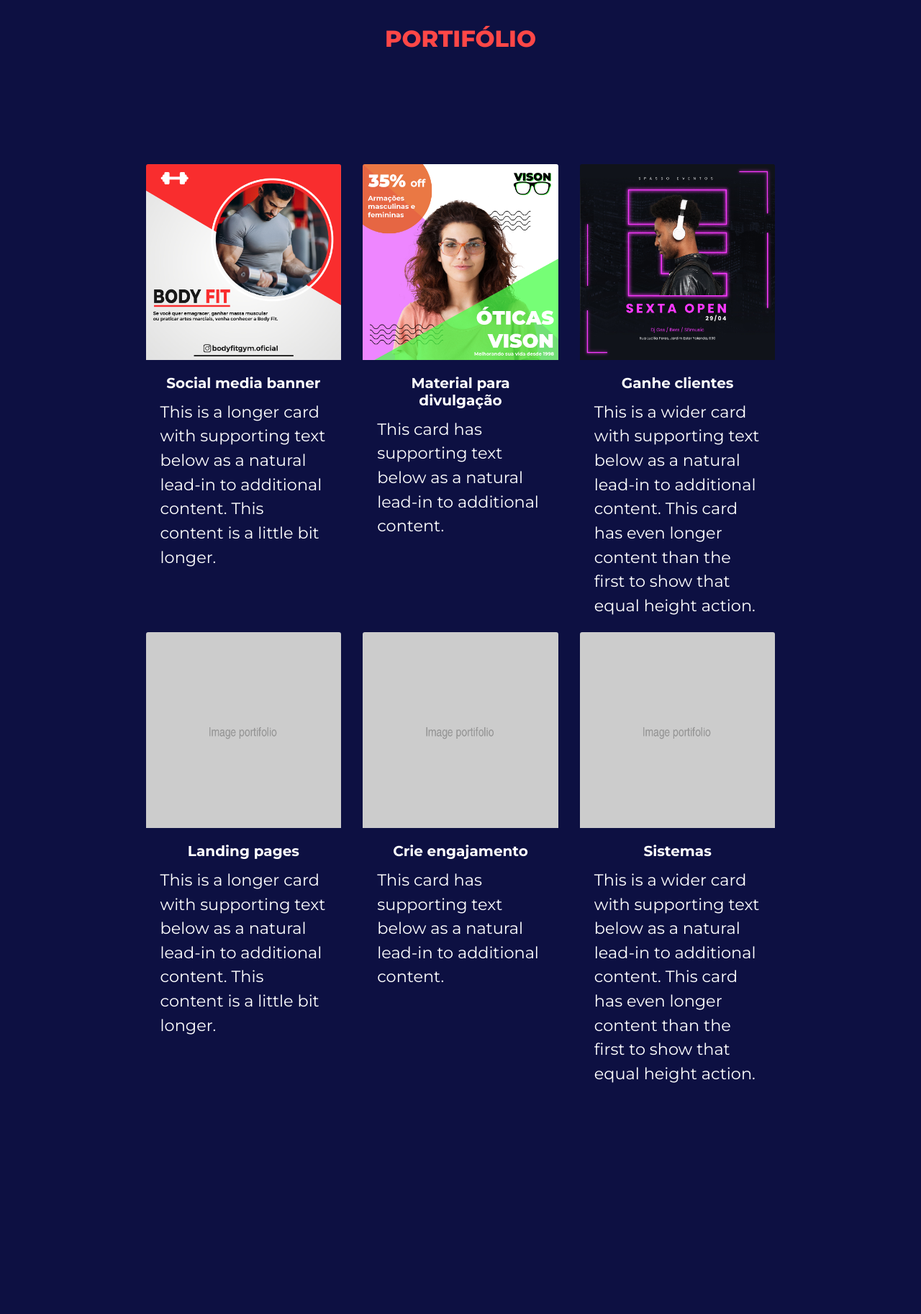
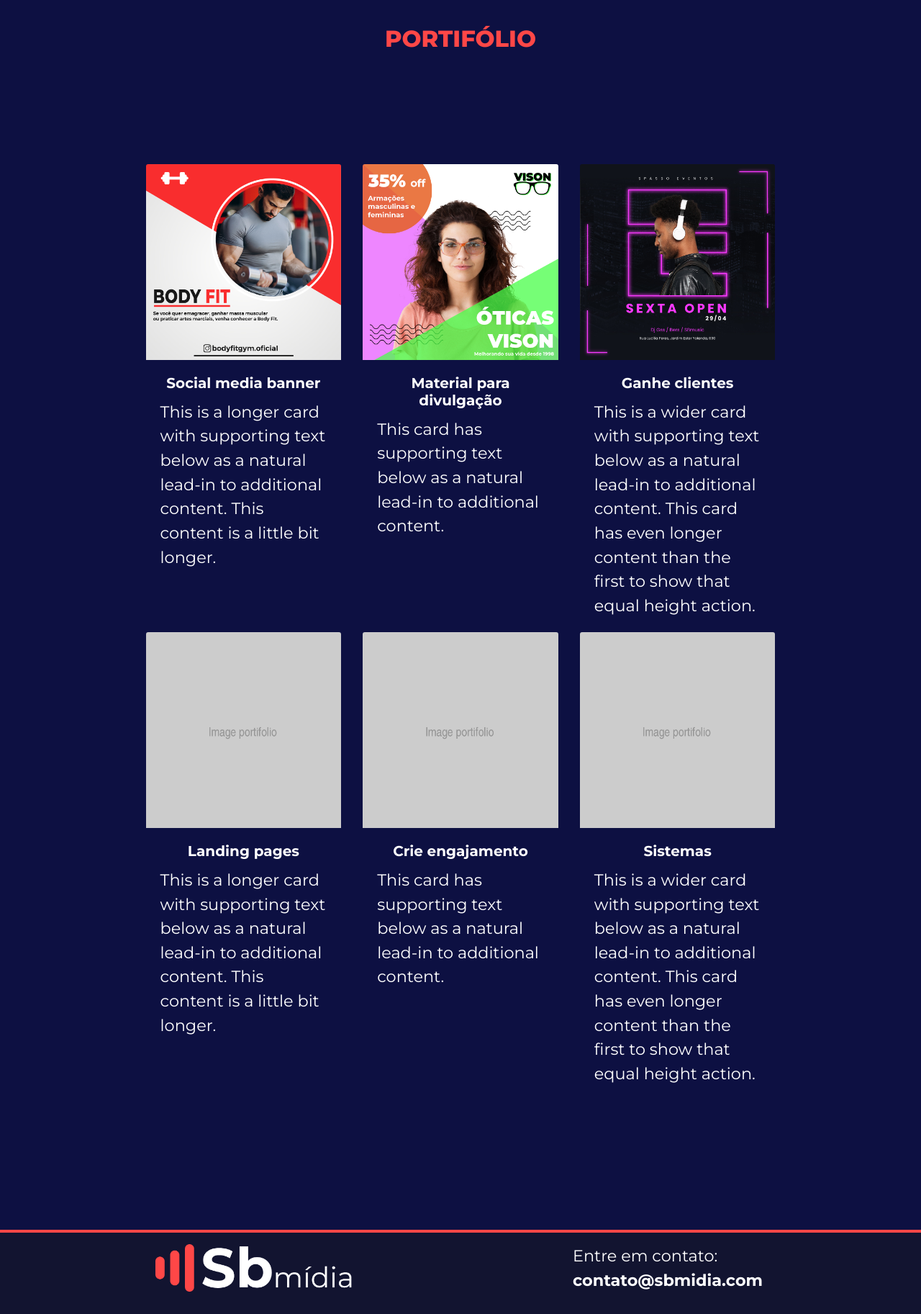
Before and after one commit to Bersanii/SbMidia, a PHP site: page / in a window 1280 px wide. Shown: the part 4040-5865 px from the top of the page at 72% size. Before the commit the page ends 5544 px from the top, so only its background shows below. Run offline with PHP 8.4, Linux system fonts and the light colour scheme.

Commit message:
footer e modal feitos

```diff
--- a/index.php
+++ b/index.php
@@ -25,7 +25,7 @@
           <br>
           <li class="navbarSpace d-flex align-content-around flex-wrap" style="margin-right: 35px"><a href="#portifolio">PORTIFÓLIO</a></li>
           <br>
-          <li class="d-flex align-content-around flex-wrap" style="margin-right: 15px"><a href="#" class="btn-login">CONTATO</a></li>
+          <li class="d-flex align-content-around flex-wrap" style="margin-right: 15px"><a href="" class="btn-login" data-toggle="modal" data-target="#staticBackdrop">CONTATO</a></li>
         </ul>
     </div>
     <div class="collapse text-center sticky-top" id="navbarToggleExternalContent">
@@ -40,7 +40,7 @@
               <li><a href="#portifolio">PORTIFÓLIO</a></li>
               <br>
               <br>
-              <li><a href="#" class="btn-login">CONTATO</a></li>
+              <li><a href="" class="btn-login" data-toggle="modal" data-target="#staticBackdrop">CONTATO</a></li>
             </ul>
         </div>
     </div>
@@ -59,15 +59,13 @@
           </div>
           <div class="col-12 col-md-6" style="padding: 0;">
               <div style="color: #FFF; margin: 10% 0;">Fale conosco consulte preços e prazos:</div>
-                <a class="btnContato" href="#">CONTATO</a>
+              <a class="btnContato" href="#" data-toggle="modal" data-target="#staticBackdrop">CONTATO</a>
           </div>
 
           <a href="#servicos" style="margin: 20px auto 20px auto;">
             <img src="assets/arrowDown.svg" class="arrowDown">
           </a>
       </div>
-
-
     </div>
 
 
@@ -101,11 +99,58 @@
 
     </div>
 
+    <!-- ☰☰☰ FOOTER ☰☰☰ -->
+    <div class="container-fluid">
+      <div class="row" style="background-color: #121430; border-top: #ff4747 4px solid; padding: 2vh 5vw 2vh 5vw">
+        <div class="col-12 col-sm-6 d-flex justify-content-center" style="margin-bottom: 15px">
+          <img src="assets/logoWhite.png" alt="" style="width: 50%; height: auto">
+        </div>
+        <div class="col-12 col-sm-6 card-text d-flex justify-content-sm-center" style="color: #FFF">
+          <div>
+            Entre em contato:
+            <br/>
+            <strong> contato@sbmidia.com</strong>
+          </div>
+        </div>
+      </div>
+    </div>
 
 
 
+    <!-- ☰☰☰ BOTÕES ☰☰☰ -->
+
+    <div class="botaowhats">
+      <a href="https://api.whatsapp.com/send?phone=5519981219245&text=Ol%C3%A1%20vim%20pelo%20website" target="_blank">
+        <!-- <i style="margin-top:16px" class="fa fa-whatsapp"></i> -->
+        <img src="assets/Whats.png" alt="" style="position:fixed; width:60px; height:60px; bottom: 20px; right: 20px">
+      </a>
+      <a href="https://www.instagram.com/cap.sbmidia/" target="_blank">
+        <!-- <i style="margin-top:16px" class="fa fa-instagram"></i> -->
+        <img src="assets/Insta.png" alt="" style="position:fixed; width:60px; height:60px; bottom: 100px; right: 20px">
+      </a>
+    </div>
 
 
+    <!-- ☰☰☰ MODAL ☰☰☰ -->
+    <div class="modal fade" id="staticBackdrop" data-backdrop="static" data-keyboard="false" tabindex="-1" aria-labelledby="staticBackdropLabel" aria-hidden="true">
+      <div class="modal-dialog">
+        <div class="modal-content">
+          <div class="modal-header" style="border-bottom: 1px solid  #ff4747">
+            <h5 class="modal-title tituloSec" id="staticBackdropLabel" style="margin:0">FORMULÁRIO DE CONTATO</h5>
+            <button type="button" class="close" data-dismiss="modal" aria-label="Close">
+              <span aria-hidden="true">&times;</span>
+            </button>
+          </div>
+          <div class="modal-body" style="border-bottom: 1px solid  #ff4747">
+            ...
+          </div>
+          <div class="modal-footer">
+            <button type="button" class="btn btnFormCancelar" data-dismiss="modal">Cancelar</button>
+            <button type="button" class="btn btnFormEnviar">ENVIAR</button>
+          </div>
+        </div>
+      </div>
+    </div>
 
 
 
--- a/portifolio.html
+++ b/portifolio.html
@@ -11,7 +11,7 @@
         </div>
       </div>
       <div class="card">
-        <img src="assets/vision.jpg" class="card-img-top" alt="...">
+        <img src="assets/Vision.jpg" class="card-img-top" alt="...">
         <div class="card-body">
           <h5 class="card-title text-center" style="font-weight: 700;">Material para divulgação</h5>
           <p class="card-text">This card has supporting text below as a natural lead-in to additional content.</p>
```
Also changed, not shown: css/style.css (+30 -0 lines), assets/Insta.png (added), assets/Whats.png (added), 1 other file. Lines whose indentation alone changed are shown as unchanged.
